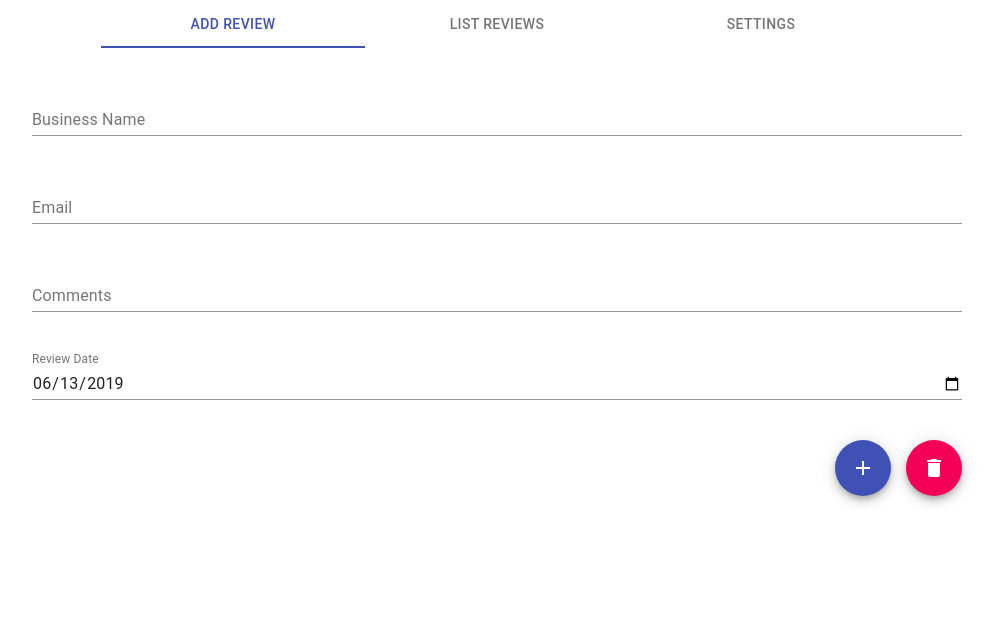
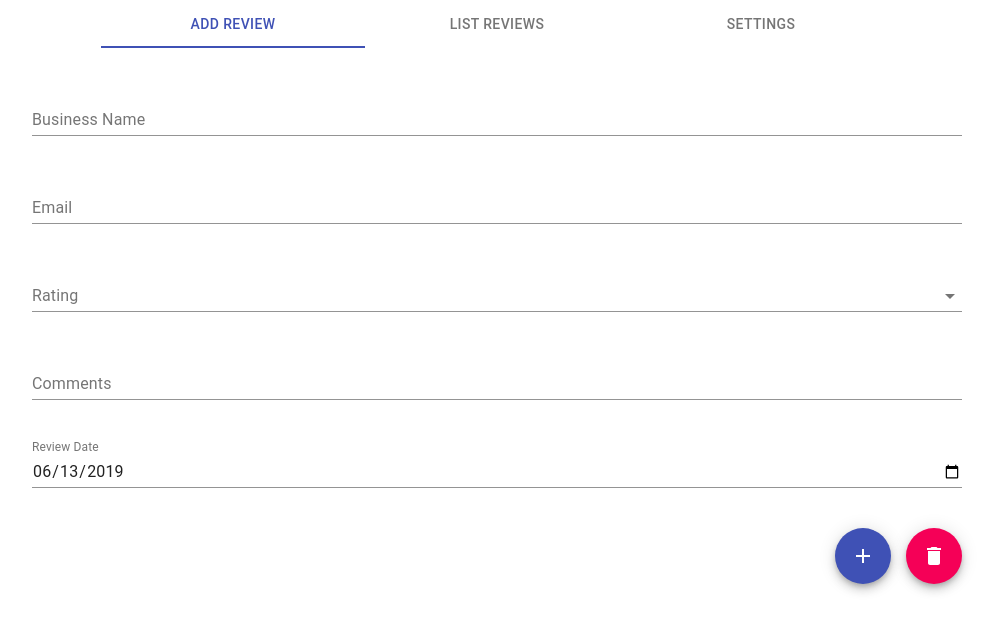
Before and after one commit to jarodburchill/review-react-app, a React (Create React App) app: page / in a window 1280 px wide. Shown: the top 632 px of the page, without its empty margins (143-1140 px from the left). Built offline with nearby package versions, Linux system fonts and the light colour scheme.

Commit message:
Rating ddl

```diff
--- a/package.json
+++ b/package.json
@@ -5,6 +5,7 @@
   "dependencies": {
     "@material-ui/core": "^4.0.0-rc.0",
     "@material-ui/icons": "^4.2.0",
+    "@material-ui/lab": "^4.0.0-alpha.16",
     "react": "^16.8.6",
     "react-dom": "^16.8.6",
     "react-scripts": "3.0.1"
--- a/src/components/AddPage.js
+++ b/src/components/AddPage.js
@@ -3,6 +3,10 @@ import TextField from '@material-ui/core/TextField';
 import Fab from '@material-ui/core/Fab';
 import AddIcon from '@material-ui/icons/Add';
 import DeleteIcon from '@material-ui/icons/Delete';
+import InputLabel from '@material-ui/core/InputLabel'
+import Select from '@material-ui/core/Select'
+import MenuItem from '@material-ui/core/MenuItem'
+import FormControl from '@material-ui/core/FormControl'
 import style from './AddPage.module.css';
 
 const AddPage = () => {
@@ -13,6 +17,7 @@ const AddPage = () => {
 
   const [businessName, setBusinessName] = useState("");
   const [email, setEmail] = useState("");
+  const [rating, setRating] = useState("");
   const [comments, setComments] = useState("");
   const [date, setDate] = useState(today);
 
@@ -22,6 +27,10 @@ const AddPage = () => {
 
   const onEmailChange = e => {
     setEmail(e.target.value);
+  }
+
+  const onRatingChange = e => {
+    setRating(e.target.value);
   }
 
   const onCommentsChange = e => {
@@ -51,6 +60,25 @@ const AddPage = () => {
           onChange={onEmailChange}
           className={style.input}
         />
+      </div>
+      <div className={style.field}>
+        <FormControl className={style.input}>
+          <InputLabel htmlFor="rating">Rating</InputLabel>
+          <Select
+            value={rating}
+            onChange={onRatingChange}
+            inputProps={{
+              name: 'rating',
+              id: 'rating',
+            }}
+          >
+            <MenuItem value={1}>One Star</MenuItem>
+            <MenuItem value={2}>Two Stars</MenuItem>
+            <MenuItem value={3}>Three Stars</MenuItem>
+            <MenuItem value={4}>Four Stars</MenuItem>
+            <MenuItem value={5}>Five Stars</MenuItem>
+          </Select>
+        </FormControl>
       </div>
       <div className={style.field}>
         <TextField
```
Also changed, not shown: 1 other file (tests, documents, lock files or other folders).
